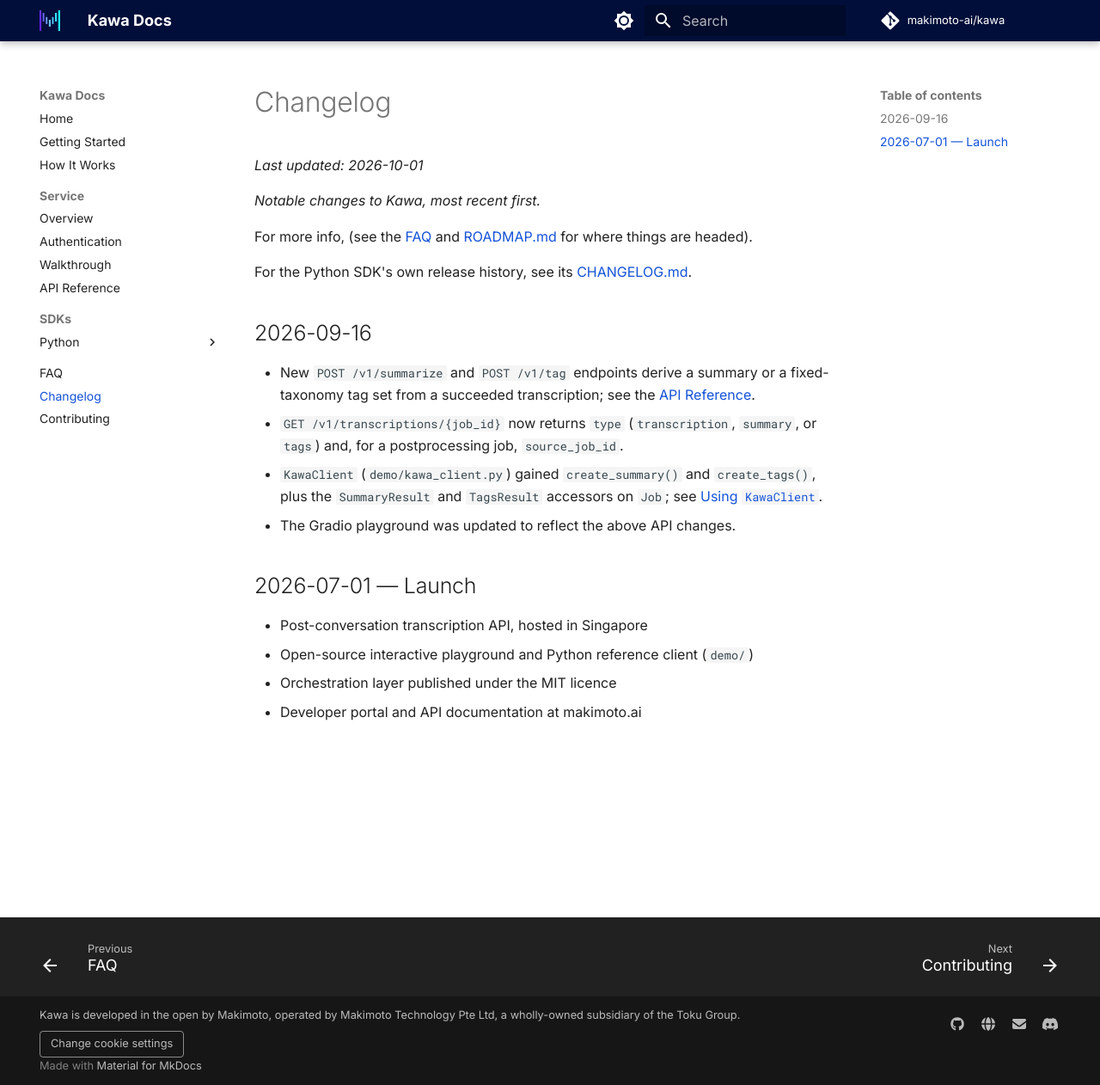
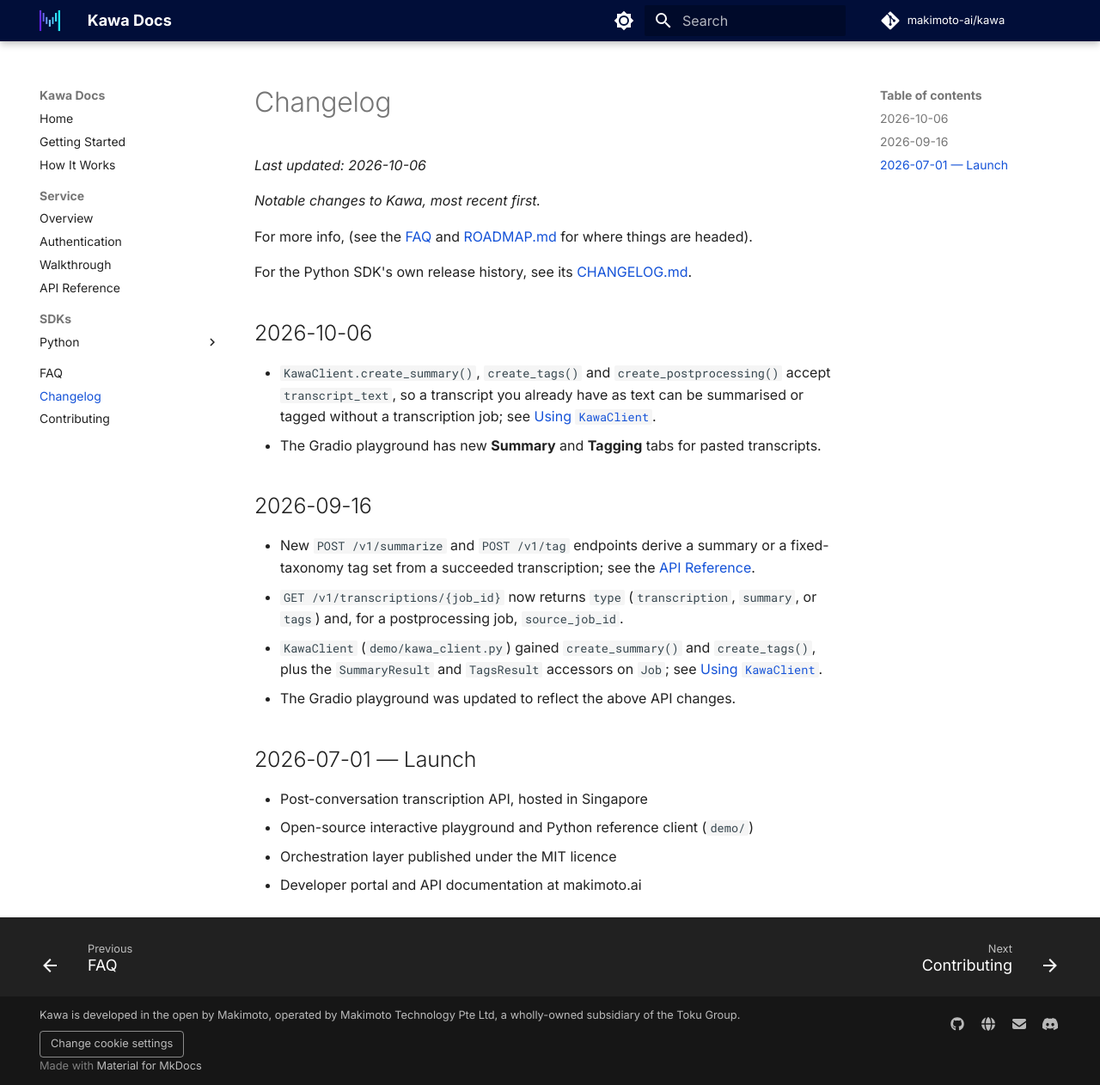
Before and after one commit to makimoto-ai/kawa, an MkDocs documentation site: the page built from docs/changelog.md, in a window 1280 px wide and 1262 px high. Shown: the whole window at 86% size. Built offline with MkDocs 1.6.1 and Material for MkDocs 9.7.7, drawn with Linux system fonts in a browser that asks for light colours; comment, search, counter and statistics services are not loaded.

Commit message:
docs: describe summarise and tag

```diff
--- a/docs/changelog.md
+++ b/docs/changelog.md
@@ -1,12 +1,17 @@
 # Changelog
 
-*Last updated: 2026-10-01*
+*Last updated: 2026-10-06*
 
 *Notable changes to Kawa, most recent first.*
 
 For more info, (see the [FAQ](faq.md) and [ROADMAP.md](https://github.com/makimoto-ai/kawa/blob/main/ROADMAP.md) for where things are headed).
 
 For the Python SDK's own release history, see its [CHANGELOG.md](https://github.com/makimoto-ai/makimoto-python/blob/main/CHANGELOG.md).
+
+## 2026-10-06
+
+- `KawaClient.create_summary()`, `create_tags()` and `create_postprocessing()` accept `transcript_text`, so a transcript you already have as text can be summarised or tagged without a transcription job; see [Using `KawaClient`](https://github.com/makimoto-ai/kawa/blob/main/demo/README.md#summarise-or-tag-a-transcription).
+- The Gradio playground has new **Summary** and **Tagging** tabs for pasted transcripts.
 
 ## 2026-09-16
 
```
Also changed, not shown: demo/README.md (+3 -5 lines).
